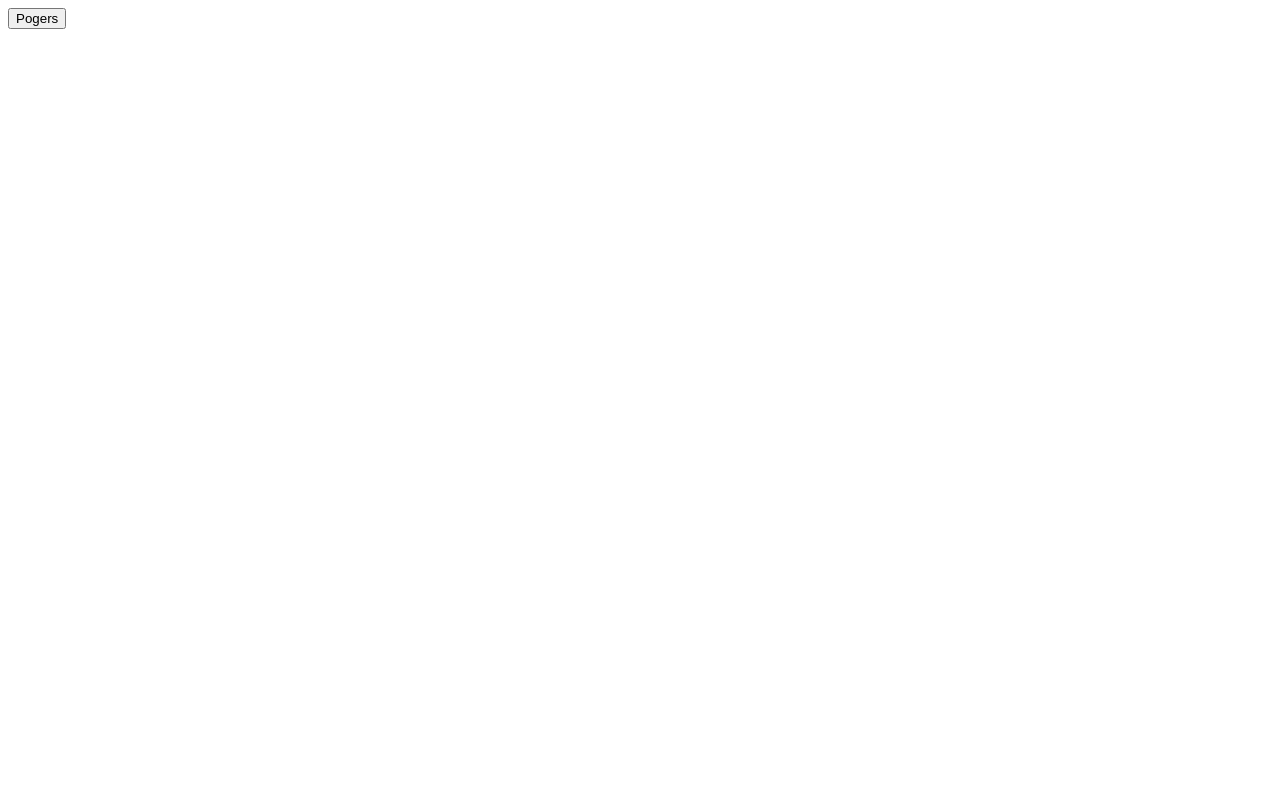
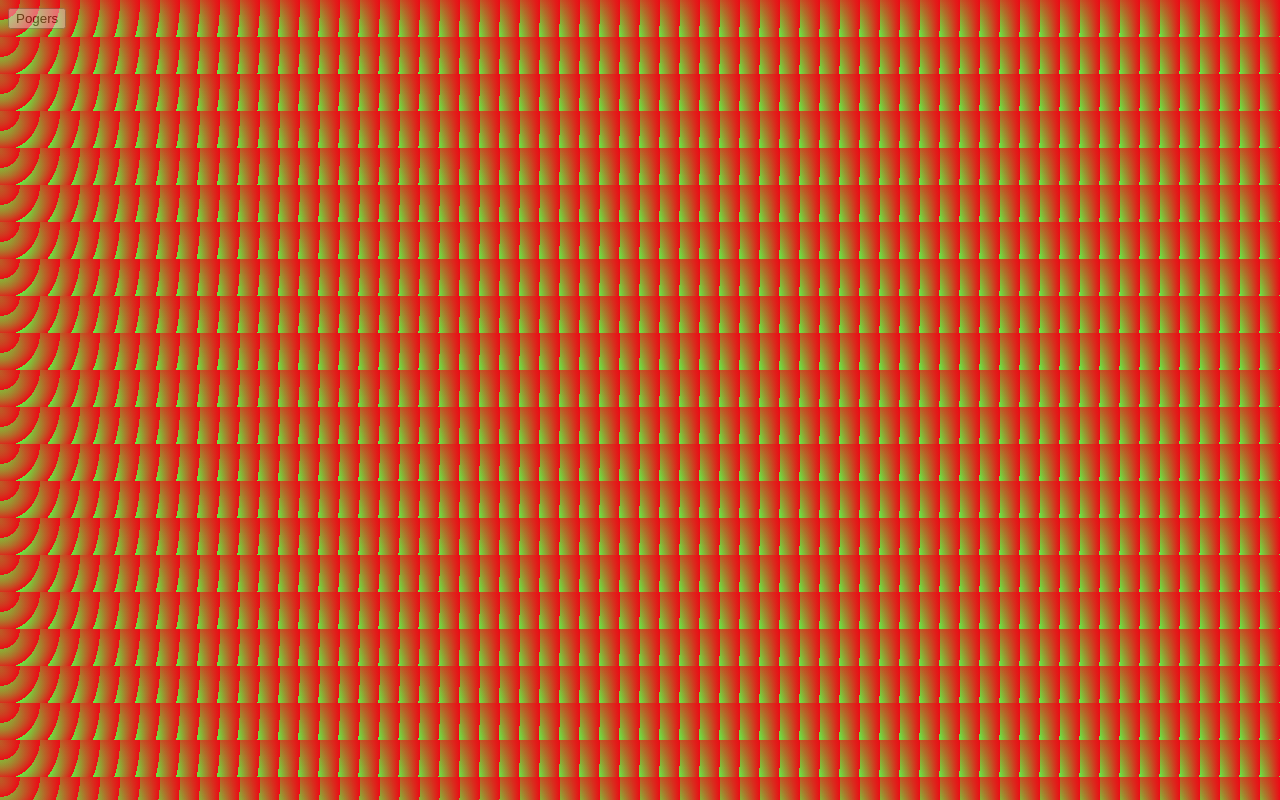
Before and after one commit to Mkz32/christmasfrenzy, a plain HTML site: page index.html in a window 1280 px wide. Drawn offline with Linux system fonts and the light colour scheme.

Commit message:
update  with cool gradient

```diff
--- a/index.css
+++ b/index.css
@@ -0,0 +1,5 @@
+body {
+    background-color: #ed0a16;
+    opacity: 0.4;
+    background-image:  repeating-radial-gradient( circle at 0 0, transparent 0, #ed0a16 20px ), repeating-linear-gradient( #5ff74455, #5ff744 );
+}
--- a/index.html
+++ b/index.html
@@ -3,6 +3,7 @@
 <head>
     <meta charset="UTF-8">
     <meta name="viewport" content="width=device-width, initial-scale=1.0">
+    <link rel="stylesheet" href="index.css">
     <title>Christmas Frenzy</title>
 </head>
 <body>
```
